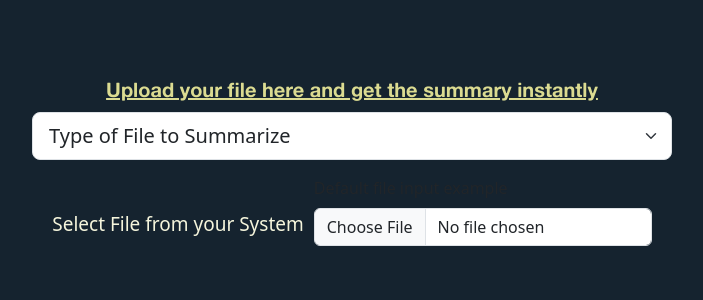
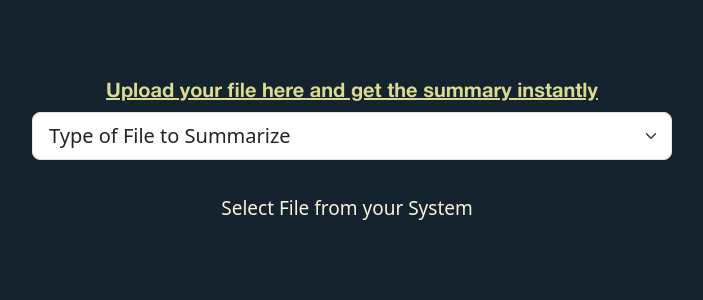
Before and after one commit to SR-005/SummarEase, a Flask app: page / in a window 1280 px wide. Shown: the part 219-519 px from the top of the page, without its empty margins (288-991 px from the left). Run offline with Flask 3, Linux system fonts and the light colour scheme.

Commit message:
fixing forum visibility

```diff
--- a/templates/index.html
+++ b/templates/index.html
@@ -14,22 +14,48 @@
 
     <p class="d-flex justify-content-center uploadtext">Upload your file here and get the summary instantly</p>
     <div class="d-flex flex-row justify-content-center forumdiv">
-        <select class="form-select form-select-lg mb-3 w-50 mt-2 custom-forum" aria-label="Large select example">
+        <select class="form-select form-select-lg mb-3 w-50 mt-2 custom-forum" id="inputTypeSelector" aria-label="Large select example">
             <option selected>Type of File to Summarize</option>
-            <option value="1">Document</option>
-            <option value="2">Website</option>
-            <option value="3">Image</option>
+            <option value="document">Document</option>
+            <option value="website">Website</option>
+            <option value="image">Image</option>
         </select>
     </div>
 
-    <div class="d-flex justify-content-center">
-        <p class="d-flex align-items-center selecttext">Select File from your System</p>
-        <div class="mb-3 w-20">
-            <label for="formFile" class="form-label">Default file input example</label>
-            <input class="form-control" type="file" id="formFile">
+    <div class="d-flex justify-content-center align-items-center gap-3 mt-2">
+        <p class="selecttext">Select File from your System</p>
+        <div id="documentInput" style="display: none;" class="w-50">
+            <label for="documentFile" class="form-label">Default file input example</label>
+            <input class="form-control" type="file" id="documentFile" name="documentFile" accept=".pdf">
         </div>
+
     </div>
 
+    <script>
+        const selector = document.getElementById("inputTypeSelector");
+
+        const documentInput = document.getElementById("documentInput");
+        const websiteInput = document.getElementById("websiteInput");
+        const imageInput = document.getElementById("imageInput");
+
+        selector.addEventListener("change", function () {
+            const selected = this.value;
+
+            // Hide all inputs first
+            documentInput.style.display = "none";
+            websiteInput.style.display = "none";
+            imageInput.style.display = "none";
+
+            // Show relevant input
+            if (selected === "document") {
+                documentInput.style.display = "block";
+            } else if (selected === "website") {
+                websiteInput.style.display = "block";
+            } else if (selected === "image") {
+                imageInput.style.display = "block";
+            }
+        });
+    </script>
 
 </body>
 </html>
```
